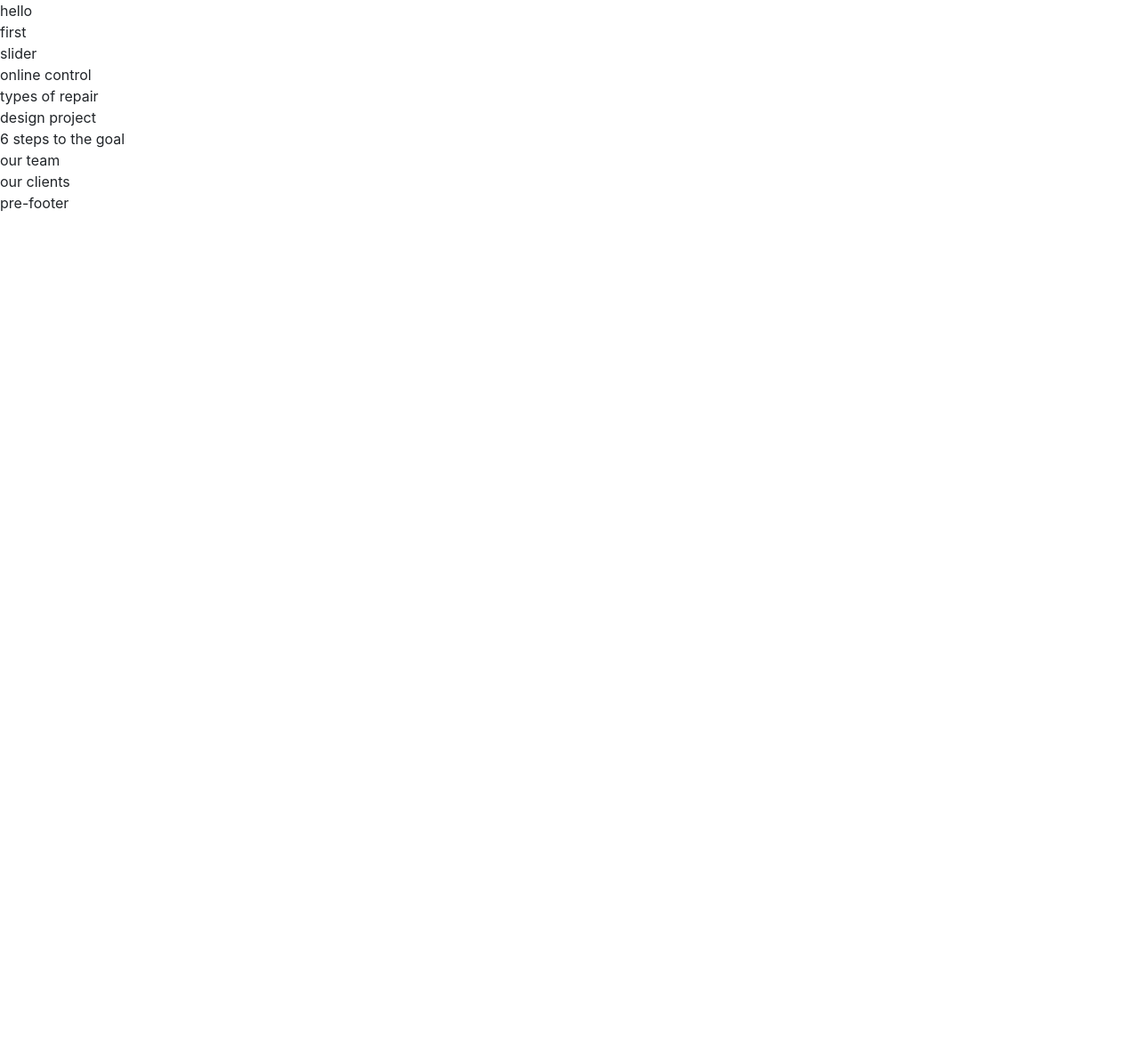
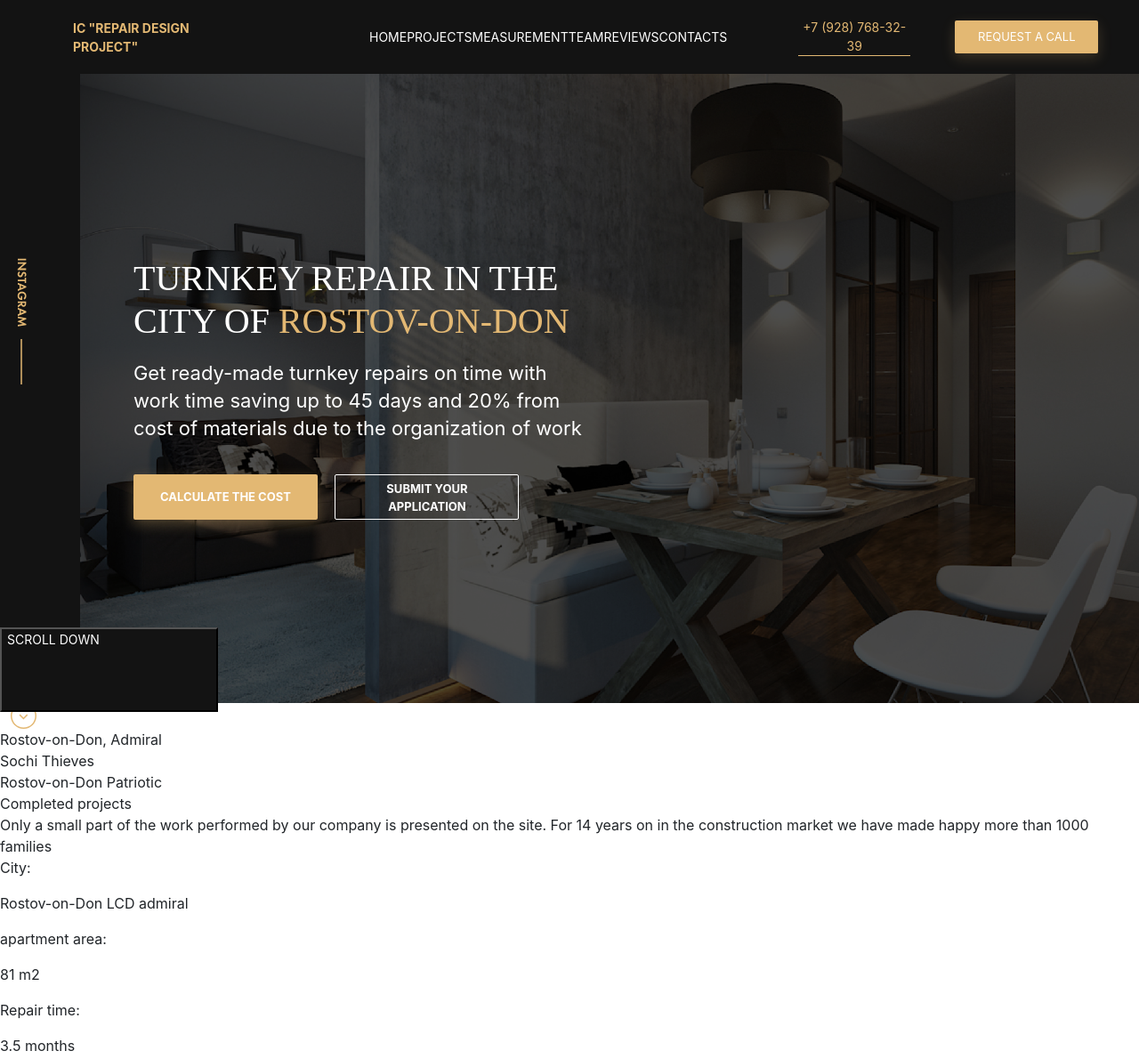
Before and after one commit to AlinaKarpenkova/repair-design-project, a plain HTML site: page index.html in a window 1280 px wide. Shown: the top 1190 px of the page at 89% size. Before the commit the page ends 800 px from the top, so only its background shows below. Drawn offline with nearby package versions, Linux system fonts and the light colour scheme; files that its build step writes are made by us from their sources.

Commit message:
feat: add some blocks

```diff
--- /dev/null
+++ b/assets/sass/styles.scss
@@ -0,0 +1,156 @@
+.main-container {
+    max-width: 1440px;
+    margin: 0px 82px;
+}
+
+header {
+    background-color: #131313;
+    height: 790px;
+
+    .header {
+        height: 83px;
+
+        .main-navbar {
+            margin: 0px 80px;
+
+            .navbar-item {
+                text-align: center;
+                color: white;
+                font-size: 14px;
+                text-decoration: none;
+
+                &:hover {
+                    color: #e3b873;
+                }
+
+
+            }
+
+        }
+
+        .main-logo {
+            width: 205px;
+            font-size: 14px;
+            font-weight: bold;
+            color: #e3b873;
+            text-decoration: none;
+            text-transform: uppercase;
+        }
+
+        .call-btn {
+            width: 161px;
+            color: white;
+            font-size: 13px;
+            text-transform: uppercase;
+            height: 37px;
+            border-radius: 2px;
+            box-shadow: 0 5px 15px 0 rgba(227, 184, 115, 0.2);
+            background-color: #e3b873;
+
+        }
+
+        .call-number {
+            width: 126px;
+            text-align: center;
+            color: #e3b873;
+            border-bottom: 1px solid #e3b873;
+            margin-right: 50px;
+            font-size: 14px;
+        }
+    }
+
+    .main-banner {
+        height: 707px;
+
+
+
+
+        .turnkey-repair-banner {
+            background-image: url("../images/turnkey-repair.png");
+            background-size: cover;
+            width: 100%;
+            padding-left: 60px;
+        }
+
+        .instagram {
+            margin-top: 175px;
+            margin-left: 14px;
+            width: 82px;
+            height: 707px;
+        }
+
+        .main-banner-header {
+            width: 676.1px;
+            height: 105px;
+            font-family: 'Times New Roman', Times, serif;
+            font-size: 40px;
+            text-transform: uppercase;
+            font-stretch: normal;
+            font-style: normal;
+            line-height: 1.35;
+            letter-spacing: normal;
+            color: #ffffff;
+
+            .rostov-on-don-color {
+                color: #e3b873;
+            }
+
+        }
+
+        .main-banner-text {
+            width: 504px;
+            height: 89px;
+            margin-top: 10px;
+            margin-bottom: 40px;
+            font-size: 22px;
+            font-weight: normal;
+            font-stretch: normal;
+            font-style: normal;
+            line-height: 1.41;
+            letter-spacing: normal;
+            color: #ffffff;
+        }
+
+        .calculate-cost {
+            font-weight: bold;
+            font-size: 13px;
+            color: #ffffff;
+            width: 207px;
+            height: 51px;
+            border-radius: 2px;
+            box-shadow: 0 5px 15px 0 rgba(227, 184, 115, 0.3);
+            background-color: #e3b873;
+            margin-right: 15px;
+        }
+
+        .submit-your-app {
+            width: 207px;
+            height: 51px;
+            border-radius: 2px;
+            border: solid 1px #ffffff;
+            font-size: 13px;
+            letter-spacing: normal;
+            color: #ffffff;
+            font-weight: bold;
+        }
+
+    }
+
+
+}
+
+.scroll-down {
+    font-size: 14px;
+    color: #ffffff;
+    width: 245px;
+    height: 95px;
+    text-transform: uppercase;
+    position: absolute;
+    left: 0;
+    bottom: 0;
+    background-color: #131313;
+}
+
+.scroll-icon {
+    margin-left: 12px;
+}
--- a/index.html
+++ b/index.html
@@ -1,5 +1,5 @@
 <!DOCTYPE html>
-<html lang="ru">
+<html lang="en">
 
 <head>
     <meta charset="UTF-8">
@@ -13,30 +13,108 @@
 </head>
 
 <body>
-    <header>hello</header>
+    <header>
+        <div class="main-container header d-flex justify-content-between">
+            <div class="d-flex align-items-center mr-5">
+                <a class="main-logo" href="">IC "Repair Design Project"</a>
+            </div>
+            <div class="main-navbar w-100 d-flex align-items-center">
+                <nav class="d-flex w-100 justify-content-between align-items-center">
+                    <a class="navbar-item" href="">HOME</a>
+                    <a class="navbar-item" href="">PROJECTS</a>
+                    <a class="navbar-item" href="">MEASUREMENT</a>
+                    <a class="navbar-item" href="">TEAM</a>
+                    <a class="navbar-item" href="">REVIEWS</a>
+                    <a class="navbar-item" href="">CONTACTS</a>
+                </nav>
+            </div>
+            <div class="d-flex justify-content-between align-items-center">
+                <span class="call-number">+7 (928) 768-32-39</span>
+                <button class="btn call-btn">Request a call</button>
+            </div>
+        </div>
 
+        <div class="main-banner d-flex">
+            <div class="instagram"><a href="https://instagram.com/"><img src="assets/images/instagram-----.svg"
+                        alt=""></a></div>
 
-    <section>first</section>
+            <div class="turnkey-repair-banner d-flex justify-content-center flex-column">
+                <div class="main-banner-header">
+                    <h1>Turnkey Repair in the <br>
+                        city of <span class="rostov-on-don-color">Rostov-on-Don</span> </h1>
+                </div>
+                <div class="main-banner-text">Get ready-made turnkey repairs on time
+                    with work time saving up to 45 days and 20% from
+                    cost of materials due to the organization of work
+                </div>
+                <div>
+                    <button class="btn calculate-cost">CALCULATE THE COST</button>
+                    <button class="btn submit-your-app">SUBMIT YOUR APPLICATION</button>
+                </div>
+            </div>
+        </div>
 
-    <section>slider</section>
+    </header>
 
-    <section> online control</section>
+    <main>
 
-    <section> types of repair
+        <div>
+            <div> <button class="scroll-down d-flex">scroll down</button>
+                <div class="scroll-icon">
+                    <a href="#">
+                        <img src="assets/images/btn-scroll-down.svg" alt="">
+                    </a>
+                </div>
+            </div>
+            <div>
+                <nav>Rostov-on-Don, Admiral</nav>
+                <nav>Sochi Thieves</nav>
+                <nav>Rostov-on-Don Patriotic</nav>
+            </div>
+        </div>
+
+        <div>
+            <div>
+                <span> Completed projects</span>
+            </div>
+
+            <div> <span>Only a small part of the work performed by our company is presented on the site. For 14 years on
+                    in the
+                    construction
+                    market we have made happy more than 1000 families</span>
+            </div>
+
+            <div>
+                <span>
+                    <p>City:</p>
+
+                    <p>Rostov-on-Don
+                        LCD admiral</p>
+                </span>
+
+                <span>
+                    <p>apartment area:</p>
+                    <p>81 m2</p>
+                </span>
+
+                <span>
+                    <p>Repair time:</p>
+                    <p>3.5 months</p>
+                </span>
+
+                <span>
+                    <p>Repair Cost:</p>
+                    <p>Upon request</p>
+                </span>
+
+            </div>
+
+        </div>
+
         <div></div>
+
         <div></div>
-        <div></div>
-    </section>
-
-    <section>design project</section>
-
-    <section>6 steps to the goal</section>
-
-    <section>our team</section>
-
-    <section>our clients</section>
-
-    <section>pre-footer</section>
+    </main>
 
     <footer></footer>
 
```
Also changed, not shown: assets/css/styles.css (added), assets/images/btn-scroll-down.svg (added), assets/images/instagram-----.svg (added), assets/images/turnkey-repair.png (added), assets/source/styles.scss (deleted), 1 other file.
